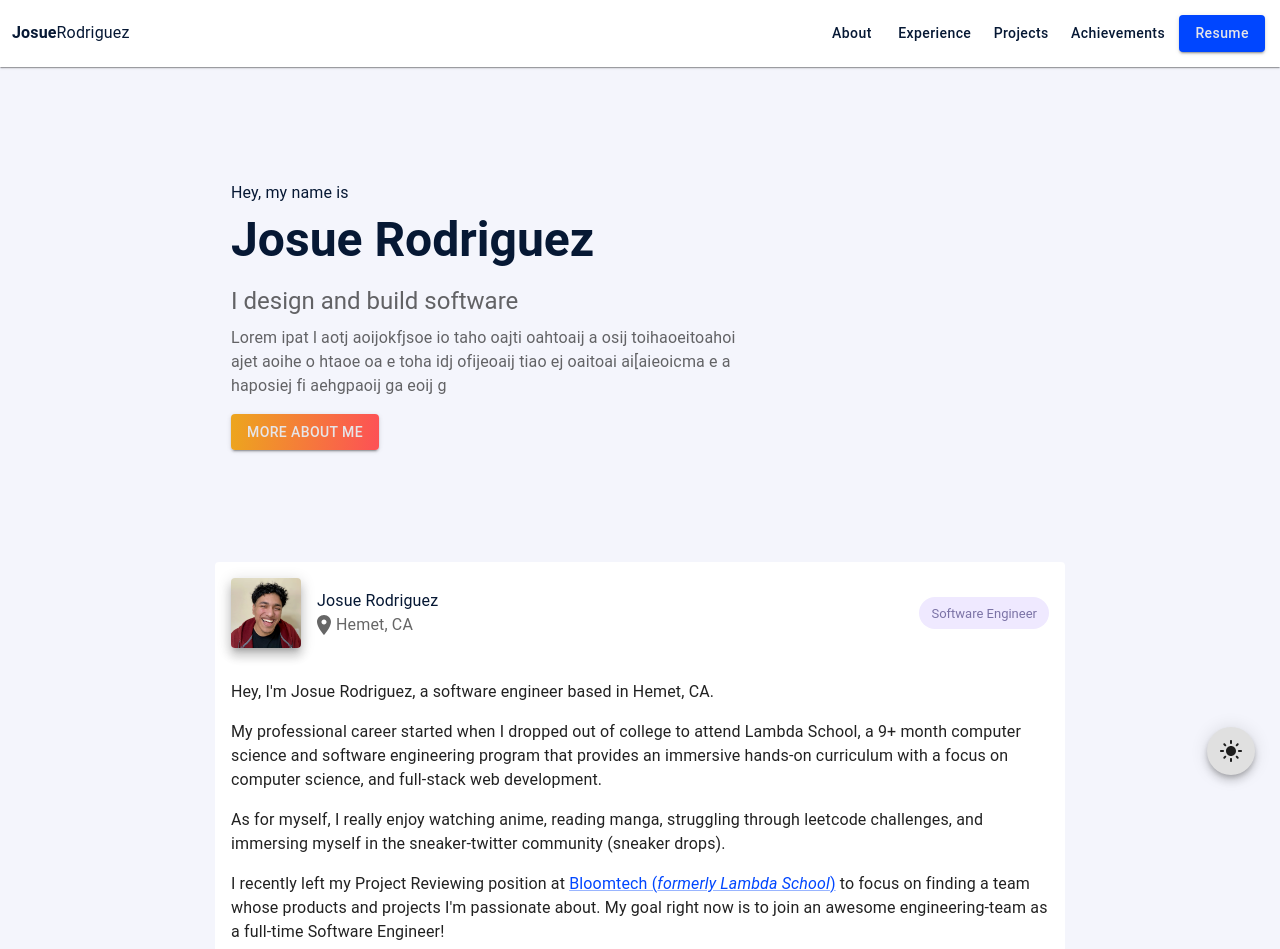
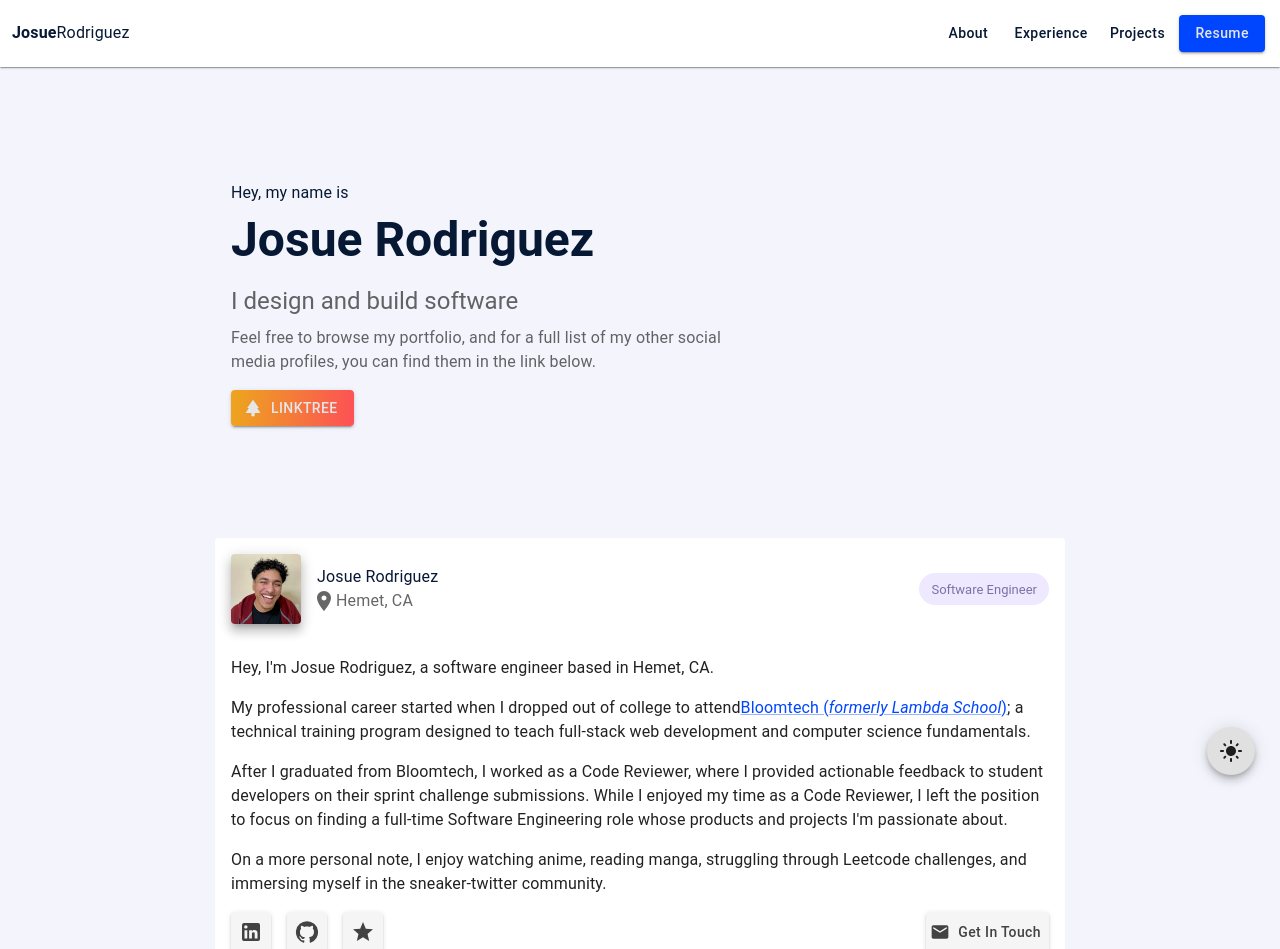
Before and after one commit to maybejosue/portfolio, a React (Create React App) app in the folder client/: page / in a window 1280 px wide. Shown: the top 949 px of the page. Built offline with nearby package versions, Linux system fonts and the light colour scheme.

Commit message:
updates about me and nav tabs content

```diff
--- a/client/src/components/greeting/Greeting.js
+++ b/client/src/components/greeting/Greeting.js
@@ -2,6 +2,7 @@ import React from "react";
 import { Box, Typography, Button } from "@mui/material";
 import { makeStyles, createStyles } from "@mui/styles";
 import { greeting } from "../../content";
+import ParkIcon from "@mui/icons-material/Park";
 
 const useStyles = makeStyles((theme) =>
   createStyles({
@@ -29,7 +30,7 @@ const useStyles = makeStyles((theme) =>
 
 export default function Greeting({ theme }) {
   const classes = useStyles(theme);
-  const { headline, name, status, oneliner } = greeting;
+  const { headline, name, status, oneliner, link } = greeting;
 
   return (
     <section id="greeting">
@@ -60,8 +61,14 @@ export default function Greeting({ theme }) {
         >
           {status}
         </Typography>
-        <Button variant="contained" className={classes.btn}>
-          More about me
+        <Button
+          variant="contained"
+          className={classes.btn}
+          startIcon={<ParkIcon />}
+          href={link}
+          target="_blank"
+        >
+          LinkTree
         </Button>
       </Box>
     </section>
--- a/client/src/content/greeting.js
+++ b/client/src/content/greeting.js
@@ -3,5 +3,6 @@ export const greeting = {
   name: "Josue Rodriguez",
   oneliner: "I design and build software",
   status:
-    "Lorem ipat l aotj aoijokfjsoe io taho oajti oahtoaij a osij toihaoeitoahoi ajet aoihe o htaoe oa e toha idj ofijeoaij tiao ej oaitoai ai[aieoicma e a haposiej fi aehgpaoij ga eoij g",
+    "Feel free to browse my portfolio, and for a full list of my other social media profiles, you can find them in the link below.",
+  link: "https://linktr.ee/maybejosue",
 };
--- a/client/src/content/tabs.js
+++ b/client/src/content/tabs.js
@@ -2,6 +2,5 @@ export const tabs = [
   { name: "About", link: "#about" },
   { name: "Experience", link: "#experience" },
   { name: "Projects", link: "#projects" },
-  { name: "Achievements", link: "#achievements" },
   { name: "Resume", link: "#resume" },
 ];
--- a/client/src/content/userDetails.js
+++ b/client/src/content/userDetails.js
@@ -20,17 +20,6 @@ export const userDetails = {
       </Typography>
       <Typography paragraph>
         My professional career started when I dropped out of college to attend
-        Lambda School, a 9+ month computer science and software engineering
-        program that provides an immersive hands-on curriculum with a focus on
-        computer science, and full-stack web development.
-      </Typography>
-      <Typography paragraph>
-        As for myself, I really enjoy watching anime, reading manga, struggling
-        through leetcode challenges, and immersing myself in the sneaker-twitter
-        community (sneaker drops).
-      </Typography>
-      <Typography paragraph>
-        I recently left my Project Reviewing position at{" "}
         <Link
           href={"https://www.bloomtech.com/"}
           color="secondary"
@@ -41,10 +30,21 @@ export const userDetails = {
             formerly Lambda School
           </Box>
           )
-        </Link>{" "}
-        to focus on finding a team whose products and projects I'm passionate
-        about. My goal right now is to join an awesome engineering-team as a
-        full-time Software Engineer!
+        </Link>
+        ; a technical training program designed to teach full-stack web
+        development and computer science fundamentals.
+      </Typography>
+      <Typography paragraph>
+        After I graduated from Bloomtech, I worked as a Code Reviewer, where I
+        provided actionable feedback to student developers on their sprint
+        challenge submissions. While I enjoyed my time as a Code Reviewer, I
+        left the position to focus on finding a full-time Software Engineering
+        role whose products and projects I'm passionate about.
+      </Typography>
+      <Typography paragraph>
+        On a more personal note, I enjoy watching anime, reading manga,
+        struggling through Leetcode challenges, and immersing myself in the
+        sneaker-twitter community.
       </Typography>
     </Box>
   ),
```
